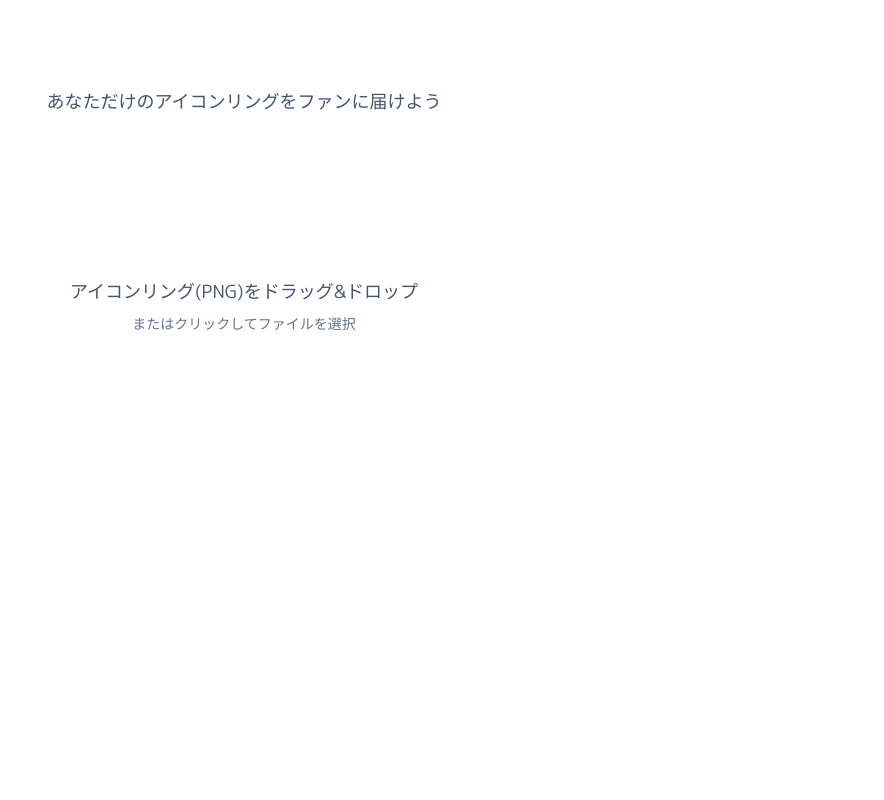
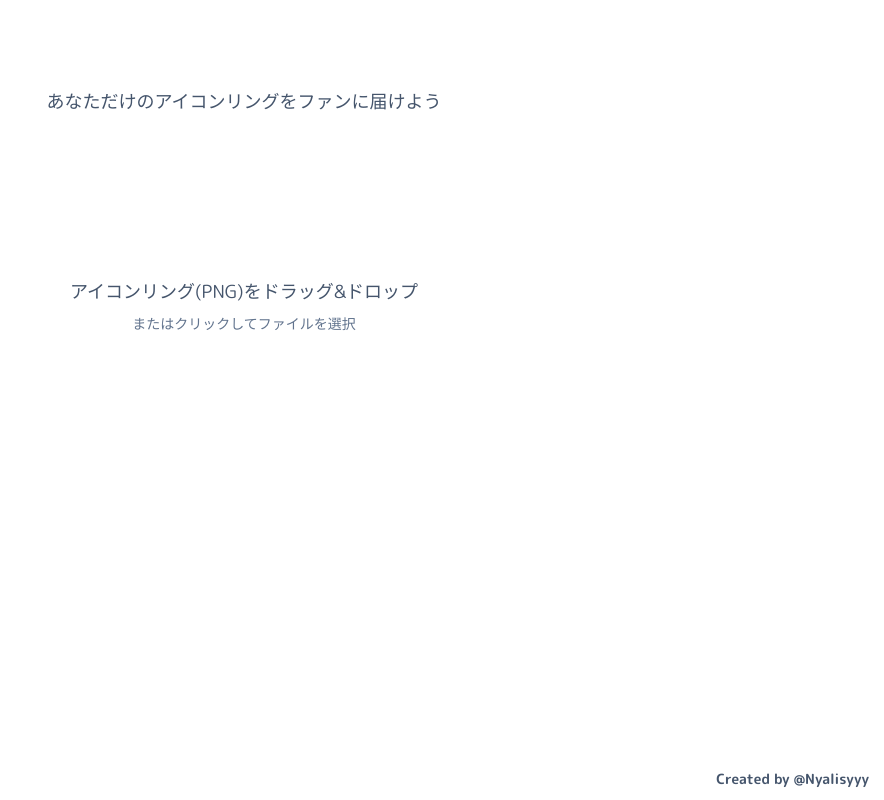
Before and after one commit to Nyalisyyy/iriam-ring-creator, a Next.js app: page / in a window 1280 px wide. Shown: the whole page, without its empty margins (396-1280 px from the left). Built offline with nearby package versions, Linux system fonts and the light colour scheme.

Commit message:
add footer

```diff
--- a/app/layout.tsx
+++ b/app/layout.tsx
@@ -1,6 +1,7 @@
 import type { Metadata } from "next";
 import { M_PLUS_Rounded_1c } from "next/font/google";
 import "./globals.css";
+import { CustomFooter } from "@/components/CustomFooter"; // 【重要】フッターコンポーネントをインポート
 
 const roundedMplus = M_PLUS_Rounded_1c({
   weight: ['400', '700'],
@@ -20,9 +21,9 @@ export default function RootLayout({
 }>) {
   return (
     <html lang="ja">
-      {/* 【重要】bodyタグに直接クラスを記述します */}
       <body className={`${roundedMplus.className} bg-gradient-to-br from-pastel-blue to-pastel-purple min-h-screen text-slate-700`}>
         {children}
+        <CustomFooter /> {/* 【重要】bodyタグの最後にフッターを追加 */}
       </body>
     </html>
   );
--- /dev/null
+++ b/components/CustomFooter.tsx
@@ -0,0 +1,25 @@
+import Link from 'next/link';
+
+export function CustomFooter() {
+  return (
+    <footer
+      className="
+        fixed bottom-0 right-0 z-50
+        rounded-tl-lg bg-white/50 p-[10px_15px]
+        backdrop-blur-sm
+      "
+    >
+      <Link
+        href="https://x.com/Nyalisyyy"
+        target="_blank"
+        rel="noopener noreferrer"
+        className="
+          text-sm font-bold text-slate-600 no-underline
+          transition-colors hover:text-purple-600
+        "
+      >
+        Created by @Nyalisyyy
+      </Link>
+    </footer>
+  );
+}
```
